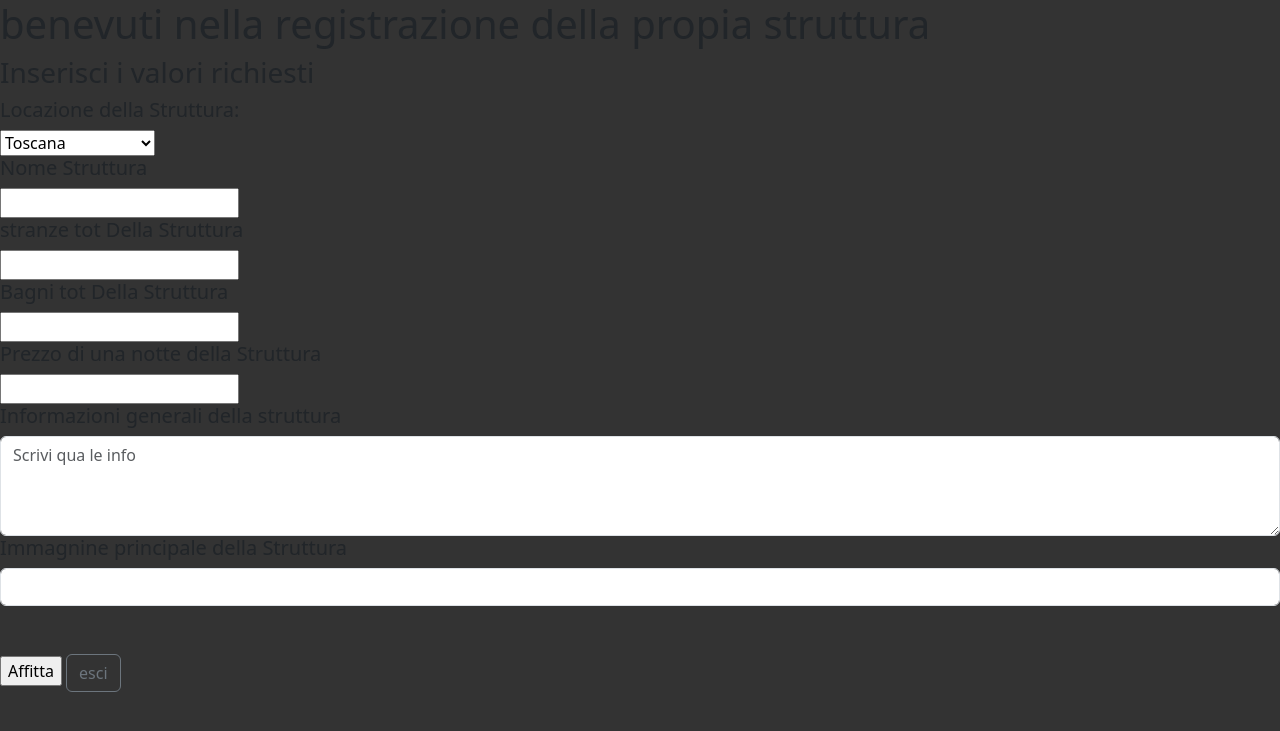
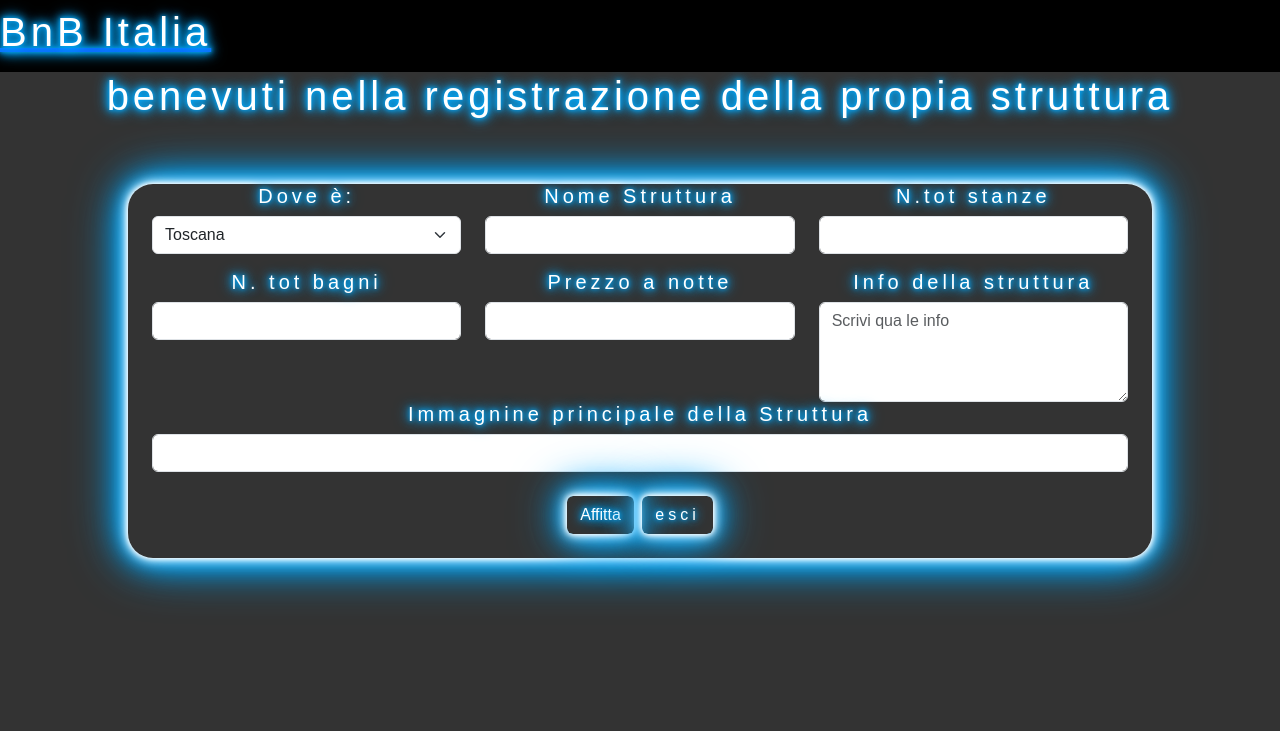
Before and after one commit to federico2277/ProgettoBnB, a PHP site: page /Pages/Affitta.php in a window 1280 px wide. Shown: the top 731 px of the page. Run offline with PHP 8.4, Linux system fonts and the light colour scheme; some web fonts are replaced.

Commit message:
4 commit

```diff
--- a/Pages/Affitta.php
+++ b/Pages/Affitta.php
@@ -16,41 +16,74 @@
     <script src="../Script/MyScript.js"></script>
 </head>
 <body style="background-color: #333;">
-<h1>benevuti nella registrazione della propia struttura</h1>
-<h3>Inserisci i valori richiesti</h3>
+    <nav class="navbar sfondo">
+            <a href="../index.php"><h1 class= "testonav">BnB Italia</h1></a>
+            <div style="float: right;margin-right: 10px;">
+    </nav>
+<h1 class= "testonav">benevuti nella registrazione della propia struttura</h1>
+<div class="nav testonav">
+<div class="container text-center">
+
     <form action="Registrazione_struttura.php" method="post" enctype="multipart/form-data">
-        <h5>Locazione della Struttura:</h5>
-        <select name="Locazione" >
-                    <option >Toscana</option>
-                    <option >Lazio</option>
-                    <option >Sicilia</option>
-                    <option >Abruzzo</option>
-                    <option >Lombardia</option>
-                    <option >Campania</option>
-                    <option >Friuli</option>
-                    <option >Veneto</option>
-                    <option >Calabria</option>
-                    <option >Puglia</option>
-                    <option >Liguria</option>
-                    <option >Marche</option>
-                    <option >Emilia-Romangna</option>
+
+    <div class="container text-center">
+        <div class="row">
+            <div class="col">
+                <h5>Dove è:</h5>
+                <select name ="Locazione" class="form-select" required id="inputGroupSelect01">
+                    <option>Toscana</option>
+                    <option>Lazio</option>
+                    <option>Sicilia</option>
+                    <option>Abruzzo</option>
+                    <option>Lombardia</option>
+                    <option>Campania</option>
+                    <option>Friuli</option>
+                    <option>Veneto</option>
+                    <option>Calabria</option>
+                    <option>Puglia</option>
+                    <option>Liguria</option>
+                    <option>Marche</option>
+                    <option>Emilia-Romangna</option>
                 </select>
-            <h5>Nome Struttura</h5>
-            <input type='text' name='Nome' value=''>
-            <h5>stranze tot Della Struttura</h5>
-            <input type='int' name='Stanze' value=''>
-            <h5>Bagni tot Della Struttura</h5>
-            <input type='int' name='Bagni' value=''>
-            <h5>Prezzo di una notte della Struttura</h5>
-            <input type='int' name='PrezzoStruttura' value=''>
-            <h5>Informazioni generali della struttura</h5>
-            <textarea class="form-control" name='info' placeholder="Scrivi qua le info" id="floatingTextarea2" style="height: 100px"></textarea>
+            </div>
+            <div class="col">
+                <h5>Nome Struttura</h5>
+                <div class="input-group mb-3">
+                    <input type="text" name="Nome" required class="form-control" aria-label="Sizing example input" aria-describedby="inputGroup-sizing-default">
+                </div>
+            </div>
+            <div class="col">
+                <h5>N.tot stanze</h5>
+                <input type="int" name="Stanze" required class="form-control" aria-label="Sizing example input" aria-describedby="inputGroup-sizing-default">
+            </div>
+
+        </div>
+    </div>
+
+        <div class="container text-center">
+            <div class="row">
+                <div class="col">
+                    <h5>N. tot bagni</h5>
+                    <input type="int" name="Bagni" required class="form-control" aria-label="Sizing example input" aria-describedby="inputGroup-sizing-default">
+                </div>
+                <div class="col">
+                    <h5>Prezzo a notte</h5>
+                    <input type="int" name="PrezzoStruttura" required class="form-control" aria-label="Sizing example input" aria-describedby="inputGroup-sizing-default">
+                </div>
+                <div class="col">
+                    <h5>Info della struttura</h5>
+                    <textarea class="form-control" required name='info' placeholder="Scrivi qua le info" id="floatingTextarea2" style="height: 100px"></textarea>
+                </div>
+            </div>
             <h5>Immagnine principale della Struttura</h5>
-            <input type="text" name='imgPrincipale' class="form-control" id="inputGroupFile04" aria-describedby="inputGroupFileAddon04" aria-label="Upload">
-            <br><br>
-            <input class='' type='submit' value='Affitta'>
-            <a href='../index.php' class='btn btn-outline-secondary' tabindex='-1' role='button' aria-disabled='true'>esci</a>
+                <input type="text" name='imgPrincipale' required class="form-control" id="inputGroupFile04" aria-describedby="inputGroupFileAddon04" aria-label="Upload">
+                <br>
+                <input class="btn button_neo"  style="color:white;" type='submit' value='Affitta'>
+                <a href='../index.php' class="btn button_neo"  style="color:white;" tabindex='-1' role='button' aria-disabled='true'>esci</a>
+                <br><br>
+        </div>
     </form>
-
+</div>
+</div>
 </body>
 </html>
--- a/Pages/Struttura.php
+++ b/Pages/Struttura.php
@@ -93,7 +93,7 @@
                 echo "<h4 class='testonav'> Animali :</h4> ";
                 echo  $_SESSION['Animali'] ;
         echo "</center></div>";
-        echo " <center><a href='Pagamento.php' class='btn btn-outline-secondary bottoneNath' tabindex='-1' role='button' aria-disabled='true' >Procedi</a></center>";
+        echo " <center><a href='Pagamento.php' class='btn button_neo bottoneNath'  style='color:white;'' tabindex='-1' role='button' aria-disabled='true' >Procedi</a></center>";
         echo " </div></div>";
 
     ?>
--- a/index.php
+++ b/index.php
@@ -27,6 +27,10 @@
 
 </head>
 <body style="background-color: #333;">
+<?php
+    $_SESSION['controlloIndex'] = 0;
+    echo $_SESSION['controlloIndex'];
+    ?>
 <nav class="navbar sfondo">
             <h1 class= "testonav">BnB Italia</h1>
             <div style="float: right;margin-right: 10px;">
@@ -204,5 +208,6 @@
         </section>
     </main>
 
+
 </body>
 </html>
```
Also changed, not shown: Pages/Registrazione_Utente.php (+9 -3 lines), Pages/Registrazione_struttura.php (+11 -3 lines), Pages/accedi.php (+5 -3 lines), Pages/registrati.php (+14 -11 lines), image/Spunta.jpg (added), image/X.jpg (added).
